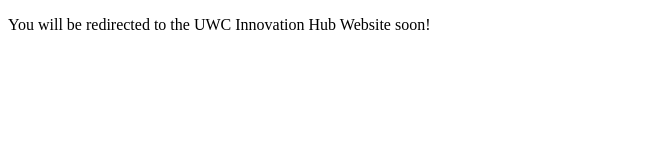
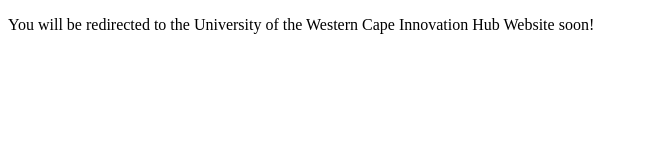
Before and after one commit to UWC-UIH-Dev/UWC-UIH-Dev.github.io, a plain HTML site: page index.html in a window 1280 px wide. Shown: the whole page, without its empty margins (0-646 px from the left). Drawn offline with Linux system fonts and the light colour scheme.

Commit message:
Update index.html

```diff
--- a/index.html
+++ b/index.html
@@ -4,6 +4,6 @@
     <meta http-equiv="refresh" content="7; url='https://innovationhub.uwc.ac.za/'" />
   </head>
   <body>
-    <p>You will be redirected to the UWC Innovation Hub Website soon!</p>
+    <p>You will be redirected to the University of the Western Cape Innovation Hub Website soon!</p>
   </body>
 </html>
```
